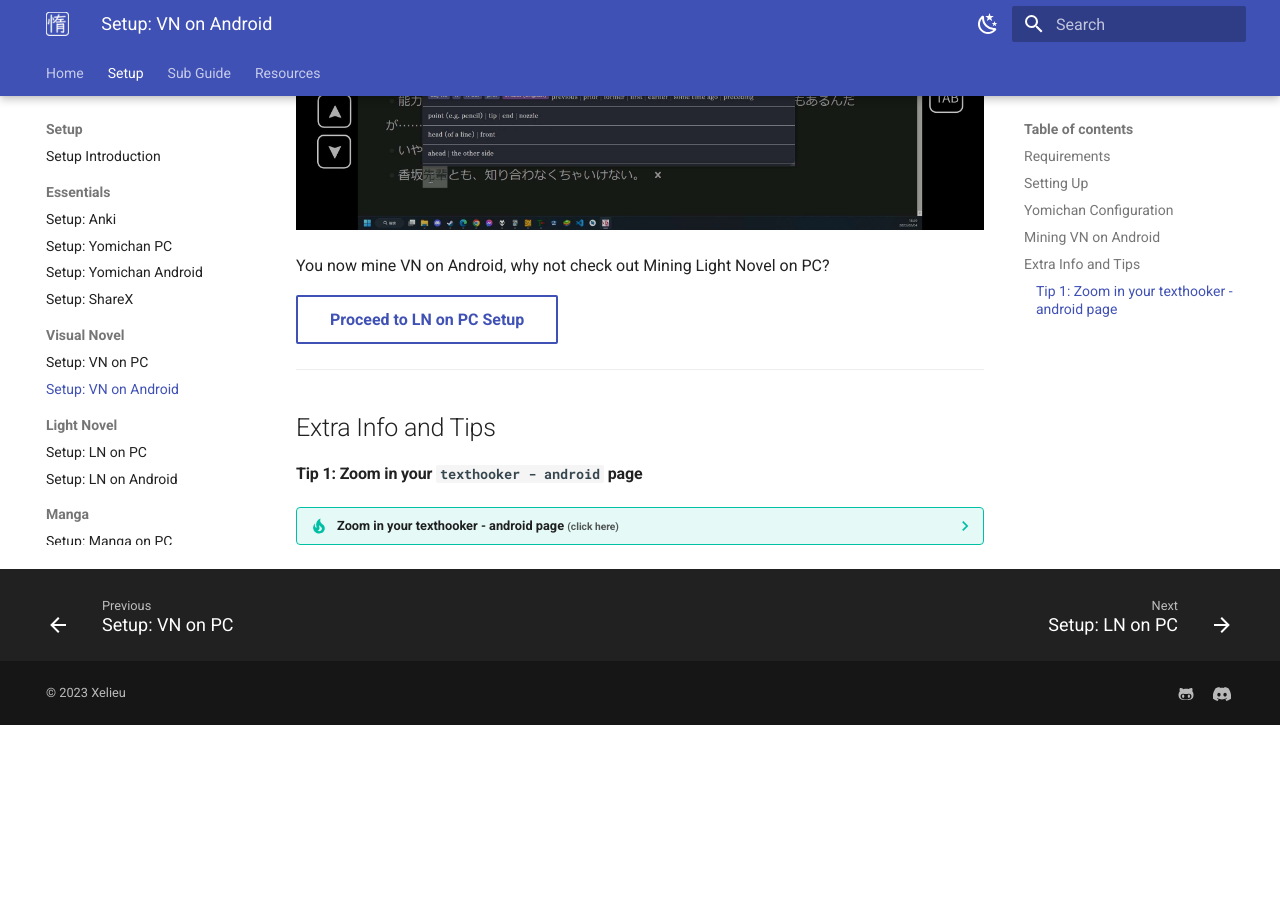
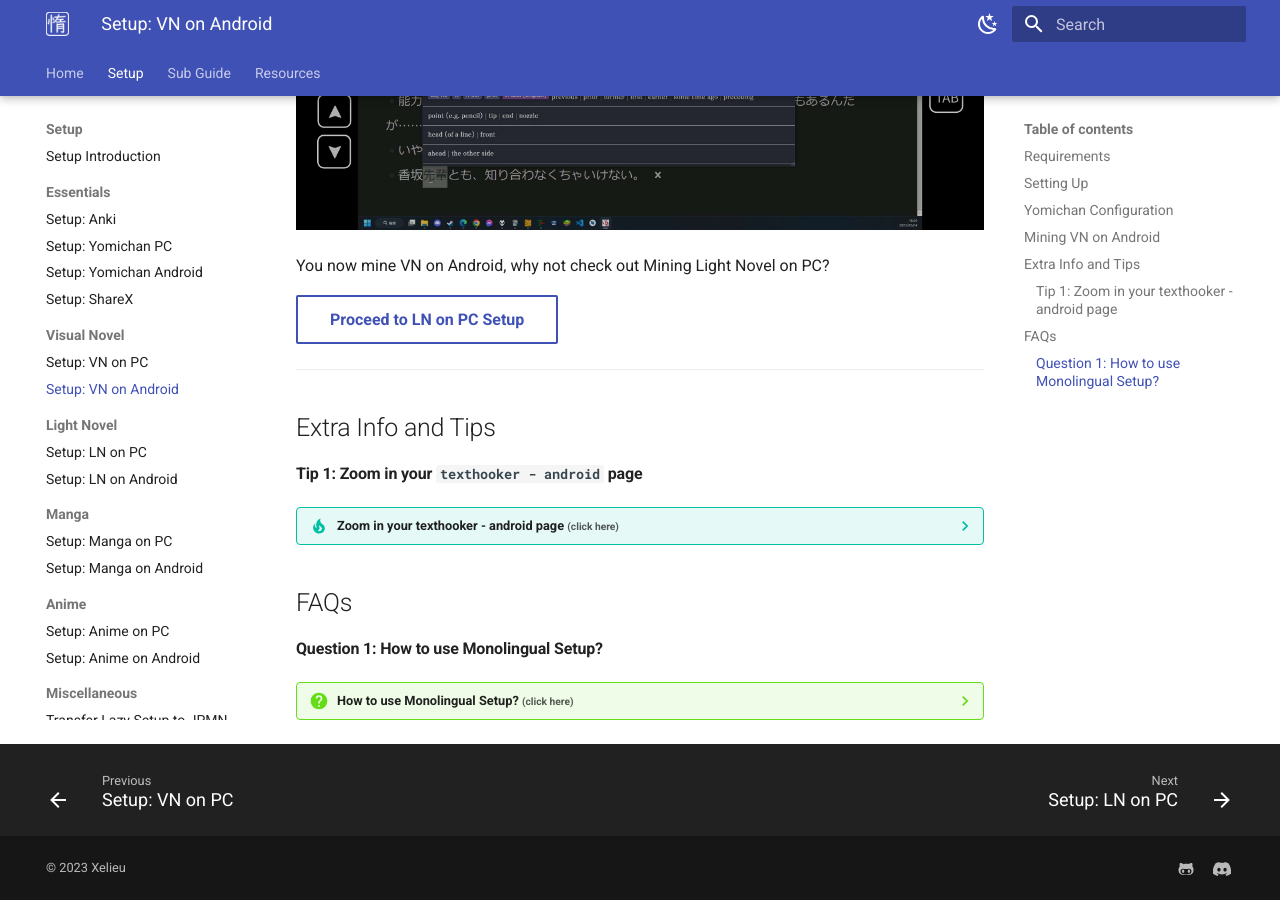
Before and after one commit to Xelieu/xelieu.github.io, an MkDocs documentation site: the page built from docs/jp-lazy-guide/setupVnOnAndroid.md, in a window 1280 px wide and 900 px high, scrolled down 4717 px. Built offline with MkDocs 1.6.1 and Material for MkDocs 9.7.7, drawn with Linux system fonts in a browser that asks for light colours; before the commit the page ends 5442 px from its top, so only the background shows below that.

Commit message:
$faq update

```diff
--- a/docs/jp-lazy-guide/setupVnOnAndroid.md
+++ b/docs/jp-lazy-guide/setupVnOnAndroid.md
@@ -108,3 +108,20 @@
 ??? tip "Zoom in your texthooker - android page <small>(click here)</small>"
 
     - If its not big enough for you, on your `PC` > `texthooker - android` page, Zoom in with `Ctrl + Mouse Scroll Wheel` to the `%` that you like
+
+## FAQs
+
+#### Question 1: How to use Monolingual Setup?
+
+??? question "How to use Monolingual Setup? <small>(click here)</small>"
+
+    1. In your `PC`, go to `Yomichan` settings > `Profile (Editing)` > `Android (VN)`
+
+    2. `Yomichan` settings > `Dictionary` > Enable `all`
+
+        ![Dictionary Toggle](../img/dictionary-toggle.png){height=250 width=500}
+
+    3. `Yomichan` settings > `Anki` > `Configure Anki card templates...`
+        - Switch the `highlighted text` to `monolingual` (case-sensitive)
+
+        ![Dictionary Toggle](../img/switch-to-mono.png){height=250 width=500}
```
Also changed, not shown: docs/jp-lazy-guide/setupAnimeOnAndroid.md (+16 -3 lines).
